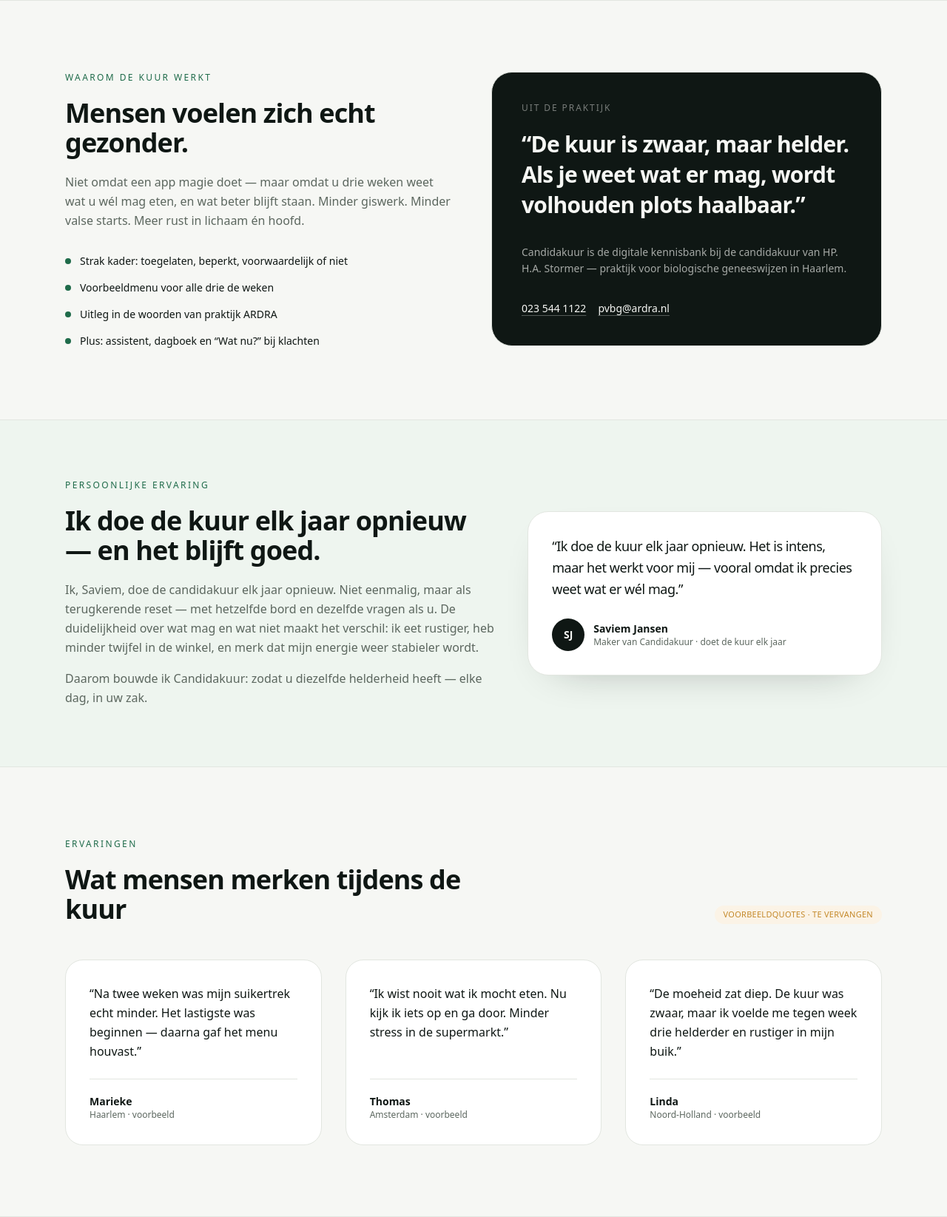
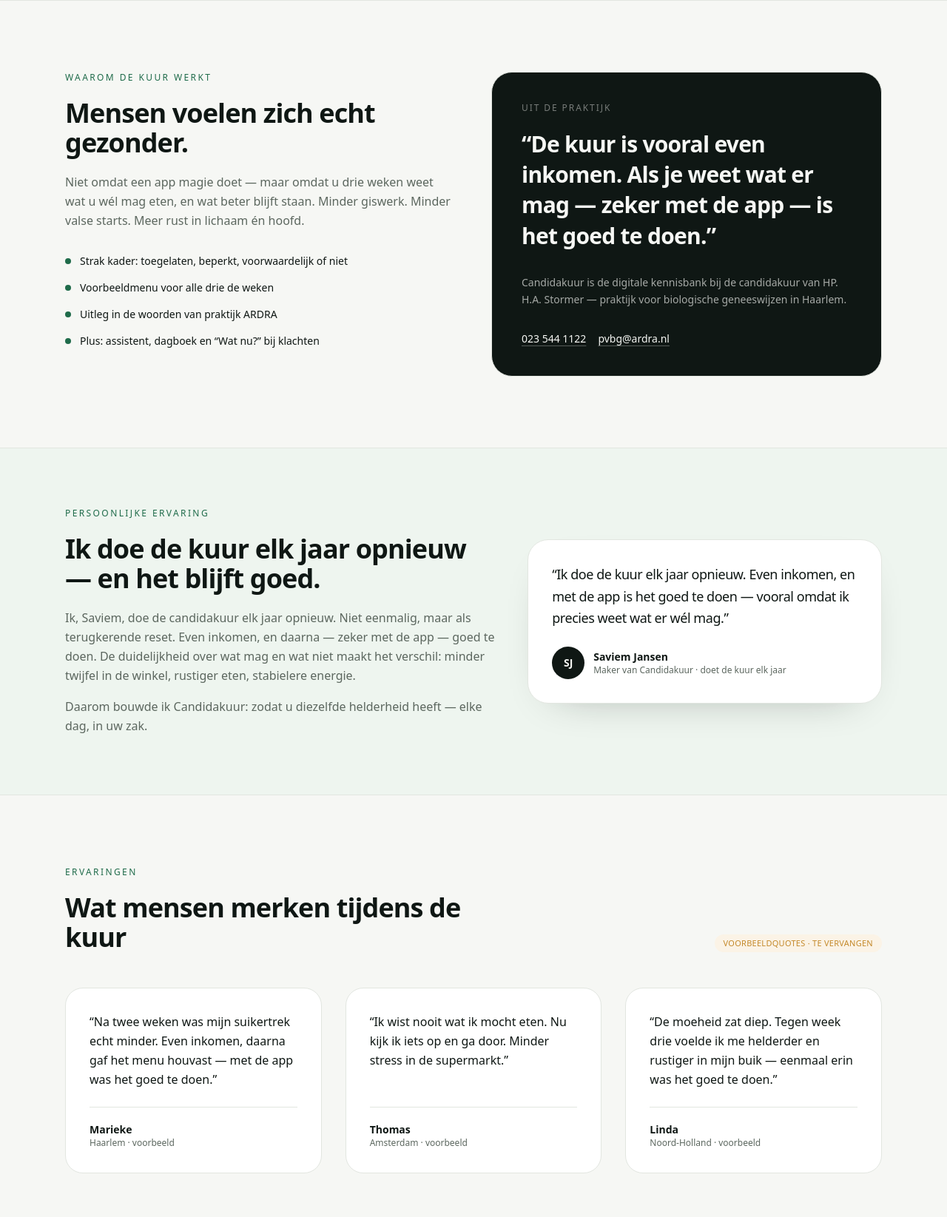
Before and after one commit to saviem/candidakuur, a Laravel app: page / in a window 1280 px wide. Shown: the part 2039-3684 px from the top of the page at 74% size. Run offline with Laravel 12, Linux system fonts and the light colour scheme; data comes from the database, SQL or seed files in the repository; style sheets or scripts are compiled from the project's sources.

Commit message:
Soften kuur tone: easy to settle into with the app.

```diff
--- a/resources/views/landing.blade.php
+++ b/resources/views/landing.blade.php
@@ -113,7 +113,7 @@
         <div class="rounded-[28px] border border-line bg-ink p-8 text-paper sm:p-10">
             <p class="text-xs font-medium uppercase tracking-[0.16em] text-paper/45">Uit de praktijk</p>
             <p class="mt-5 text-2xl font-semibold tracking-tight sm:text-3xl leading-snug">
-                “De kuur is zwaar, maar helder. Als je weet wat er mag, wordt volhouden plots haalbaar.”
+                “De kuur is vooral even inkomen. Als je weet wat er mag — zeker met de app — is het goed te doen.”
             </p>
             <p class="mt-8 text-sm leading-relaxed text-paper/65">
                 Candidakuur is de digitale kennisbank bij de candidakuur van HP. H.A. Stormer —
@@ -135,8 +135,8 @@
                 <p class="text-xs font-medium uppercase tracking-[0.2em] text-accent">Persoonlijke ervaring</p>
                 <h2 class="mt-5 text-3xl font-semibold tracking-tight sm:text-4xl">Ik doe de kuur elk jaar opnieuw — en het blijft goed.</h2>
                 <p class="mt-5 text-base leading-relaxed text-muted">
-                    Ik, Saviem, doe de candidakuur elk jaar opnieuw. Niet eenmalig, maar als terugkerende reset — met hetzelfde bord en dezelfde vragen als u.
-                    De duidelijkheid over wat mag en wat niet maakt het verschil: ik eet rustiger, heb minder twijfel in de winkel, en merk dat mijn energie weer stabieler wordt.
+                    Ik, Saviem, doe de candidakuur elk jaar opnieuw. Niet eenmalig, maar als terugkerende reset. Even inkomen, en daarna — zeker met de app — goed te doen.
+                    De duidelijkheid over wat mag en wat niet maakt het verschil: minder twijfel in de winkel, rustiger eten, stabielere energie.
                 </p>
                 <p class="mt-4 text-base leading-relaxed text-muted">
                     Daarom bouwde ik Candidakuur: zodat u diezelfde helderheid heeft — elke dag, in uw zak.
@@ -144,7 +144,7 @@
             </div>
             <figure class="rounded-[28px] border border-line bg-card p-8 shadow-[0_20px_60px_-40px_rgba(15,23,20,0.45)]">
                 <blockquote class="text-lg font-medium leading-relaxed tracking-tight text-ink">
-                    “Ik doe de kuur elk jaar opnieuw. Het is intens, maar het werkt voor mij — vooral omdat ik precies weet wat er wél mag.”
+                    “Ik doe de kuur elk jaar opnieuw. Even inkomen, en met de app is het goed te doen — vooral omdat ik precies weet wat er wél mag.”
                 </blockquote>
                 <figcaption class="mt-6 flex items-center gap-3">
                     <span class="flex h-11 w-11 items-center justify-center rounded-full bg-ink text-sm font-semibold text-paper">SJ</span>
@@ -173,7 +173,7 @@
             // VOORBEELD — vervang door echte quotes
             $examples = [
                 [
-                    'quote' => 'Na twee weken was mijn suikertrek echt minder. Het lastigste was beginnen — daarna gaf het menu houvast.',
+                    'quote' => 'Na twee weken was mijn suikertrek echt minder. Even inkomen, daarna gaf het menu houvast — met de app was het goed te doen.',
                     'name' => 'Marieke',
                     'meta' => 'Haarlem · voorbeeld',
                 ],
@@ -183,7 +183,7 @@
                     'meta' => 'Amsterdam · voorbeeld',
                 ],
                 [
-                    'quote' => 'De moeheid zat diep. De kuur was zwaar, maar ik voelde me tegen week drie helderder en rustiger in mijn buik.',
+                    'quote' => 'De moeheid zat diep. Tegen week drie voelde ik me helderder en rustiger in mijn buik — eenmaal erin was het goed te doen.',
                     'name' => 'Linda',
                     'meta' => 'Noord-Holland · voorbeeld',
                 ],
```
